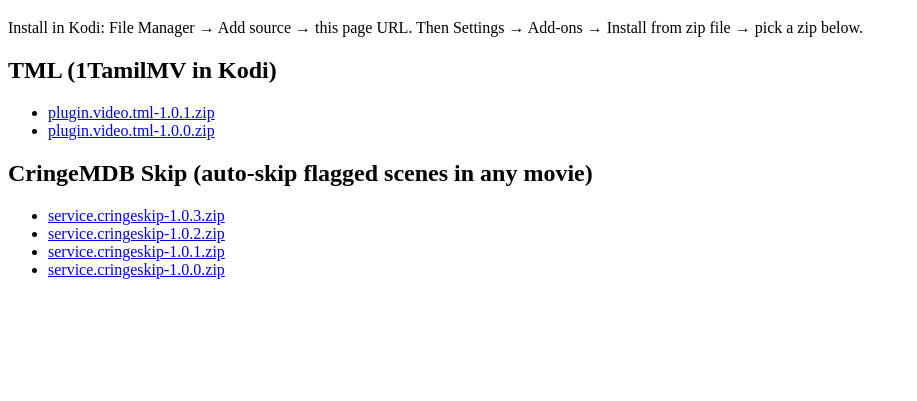
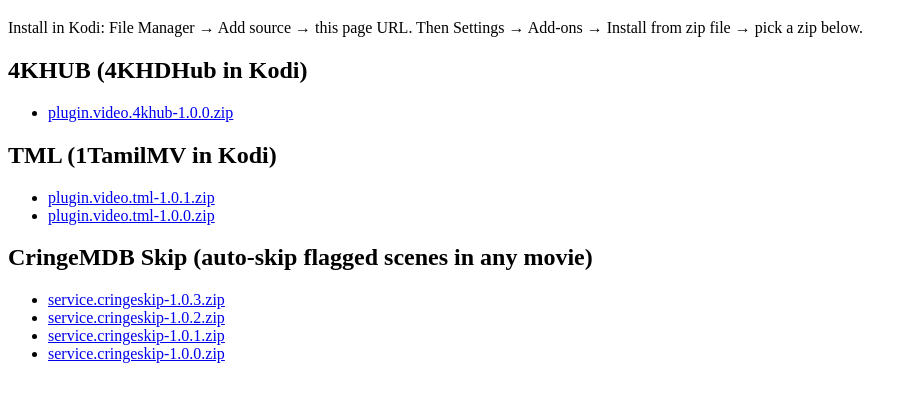
Before and after one commit to karthibeit/CSR, a plain HTML site: page kodi/index.html in a window 1280 px wide. Shown: the part 61-462 px from the top of the page, without its empty margins (0-917 px from the left). Drawn offline with Linux system fonts and the light colour scheme.

Commit message:
List 4KHUB v1.0.0 in the Kodi source index [skip ci]

```diff
--- a/kodi/index.html
+++ b/kodi/index.html
@@ -5,6 +5,10 @@
 <h1>Kodi Addons</h1>
 <p>Install in Kodi: File Manager &rarr; Add source &rarr; this page URL.
 Then Settings &rarr; Add-ons &rarr; Install from zip file &rarr; pick a zip below.</p>
+<h2>4KHUB (4KHDHub in Kodi)</h2>
+<ul>
+<li><a href="plugin.video.4khub-1.0.0.zip">plugin.video.4khub-1.0.0.zip</a></li>
+</ul>
 <h2>TML (1TamilMV in Kodi)</h2>
 <ul>
 <li><a href="plugin.video.tml-1.0.1.zip">plugin.video.tml-1.0.1.zip</a></li>
```
